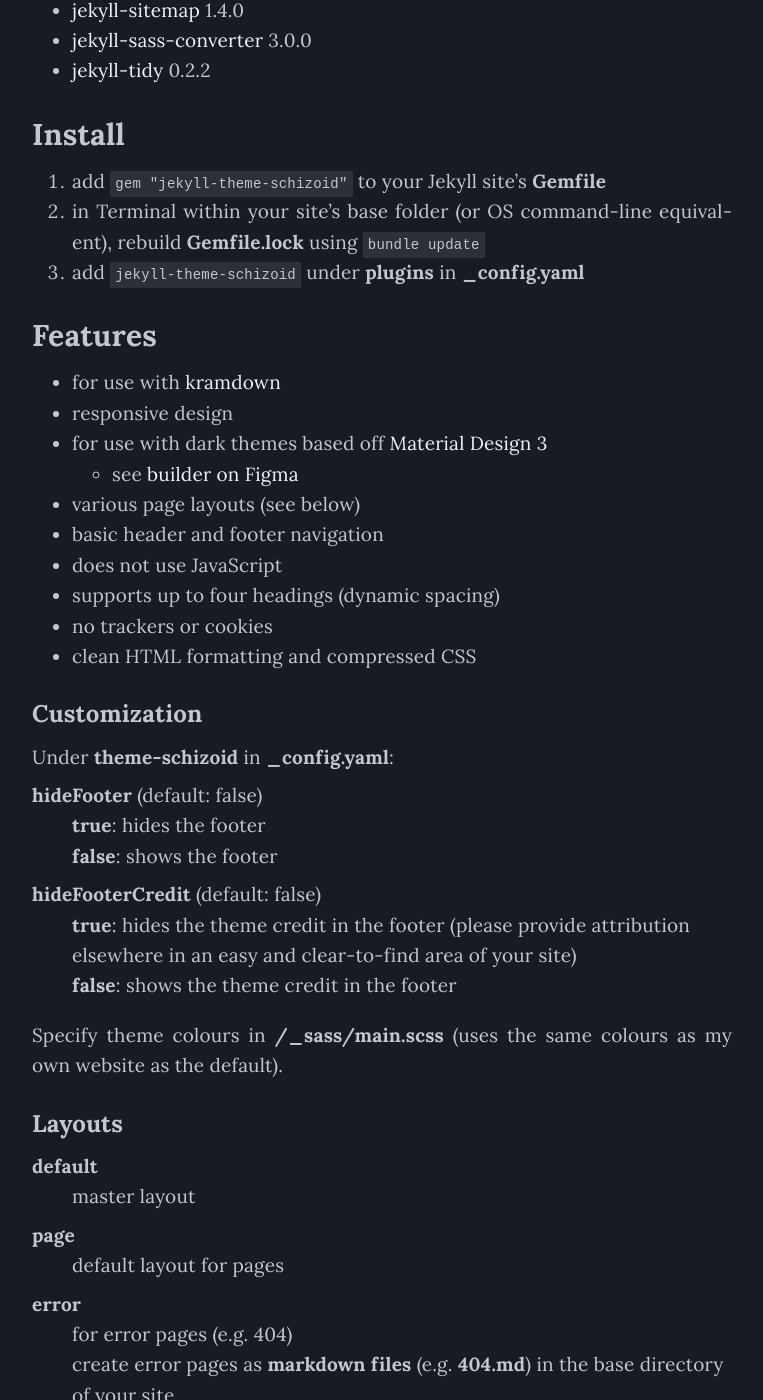
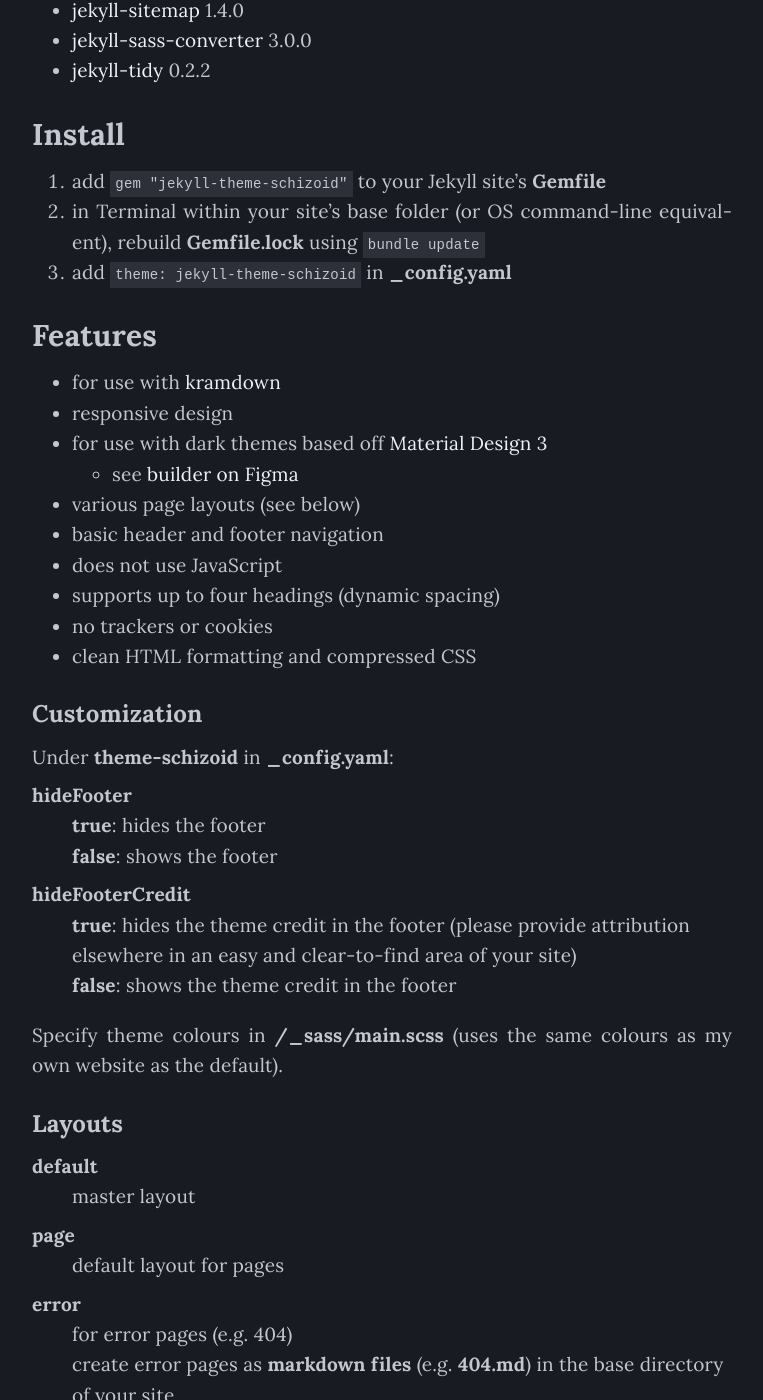
Before and after one commit to schizoidnightmares/jekyll-theme-schizoid, a Jekyll site: the page built from about.md, in a window 1280 px wide and 1400 px high, scrolled down 802 px. Shown: the whole window, without its empty margins (258-1021 px from the left). Built offline with Jekyll 4.4.1, drawn with Linux system fonts in a browser that asks for light colours; some of the changed text lies outside the part shown.

Commit message:
Fixing instructions

````diff
--- a/about.md
+++ b/about.md
@@ -17,7 +17,7 @@ I use this theme for my <a href="https://neocities.org/" target="_blank">Jekyll<
 ## Install
 1. add ```gem "jekyll-theme-schizoid"``` to your Jekyll site's **Gemfile**
 1. in Terminal within your site's base folder (or OS command-line equivalent), rebuild **Gemfile.lock** using ```bundle update```
-1. add ```jekyll-theme-schizoid``` under **plugins** in **_config.yaml**
+1. add ```theme: jekyll-theme-schizoid``` in **_config.yaml**
 
 ## Features
 - for use with <a href="https://github.com/gettalong/kramdown" target="_blank">kramdown</a>
@@ -34,11 +34,11 @@ I use this theme for my <a href="https://neocities.org/" target="_blank">Jekyll<
 ### Customization
 Under **theme-schizoid** in **_config.yaml**:
 
-**hideFooter** (default: false)
+**hideFooter**
 : **true**: hides the footer
 : **false**: shows the footer
 
-**hideFooterCredit** (default: false)
+**hideFooterCredit**
 : **true**: hides the theme credit in the footer (please provide attribution elsewhere in an easy and clear-to-find area of your site)
 : **false**: shows the theme credit in the footer
 
@@ -71,20 +71,20 @@ Specify theme colours in **/_sass/main.scss** (uses the same colours as my own w
 : blog post
 
 ### Page front matter
-**category** (default: news)
+**category**
 : the blog that a post is in
 
-**style** (default: style.css)
+**style**
 : a page's stylesheet, using directory **/assets/css/**
 
-**author** (default: Schizoid Nightmares)
+**author**
 : highly recommended to change the value under **defaults** in <span class="hyphen">_config.yaml</span> for both pages and posts
 
-**showSiteTitle** (default: true)
+**showSiteTitle**
 : **true**: displays site.title in the title of the document
 : **false**: hides site.title in the title of the document
 
-**showPageTitle** (default: true)
+**showPageTitle**
 : **true**: displays page.title in the title of the document
 : **false**: hides page.title in the title of the document
 
````
Also changed, not shown: README.md, jekyll-theme-schizoid.gemspec.
